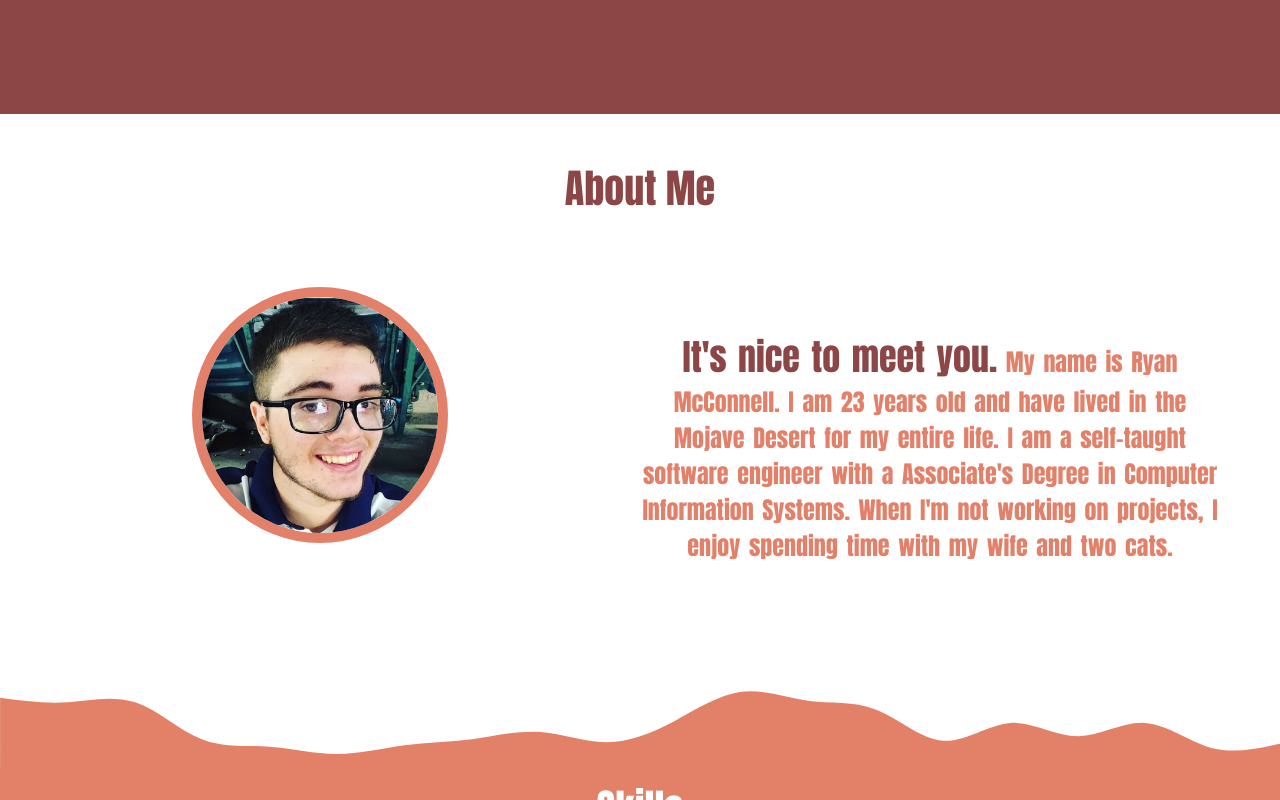
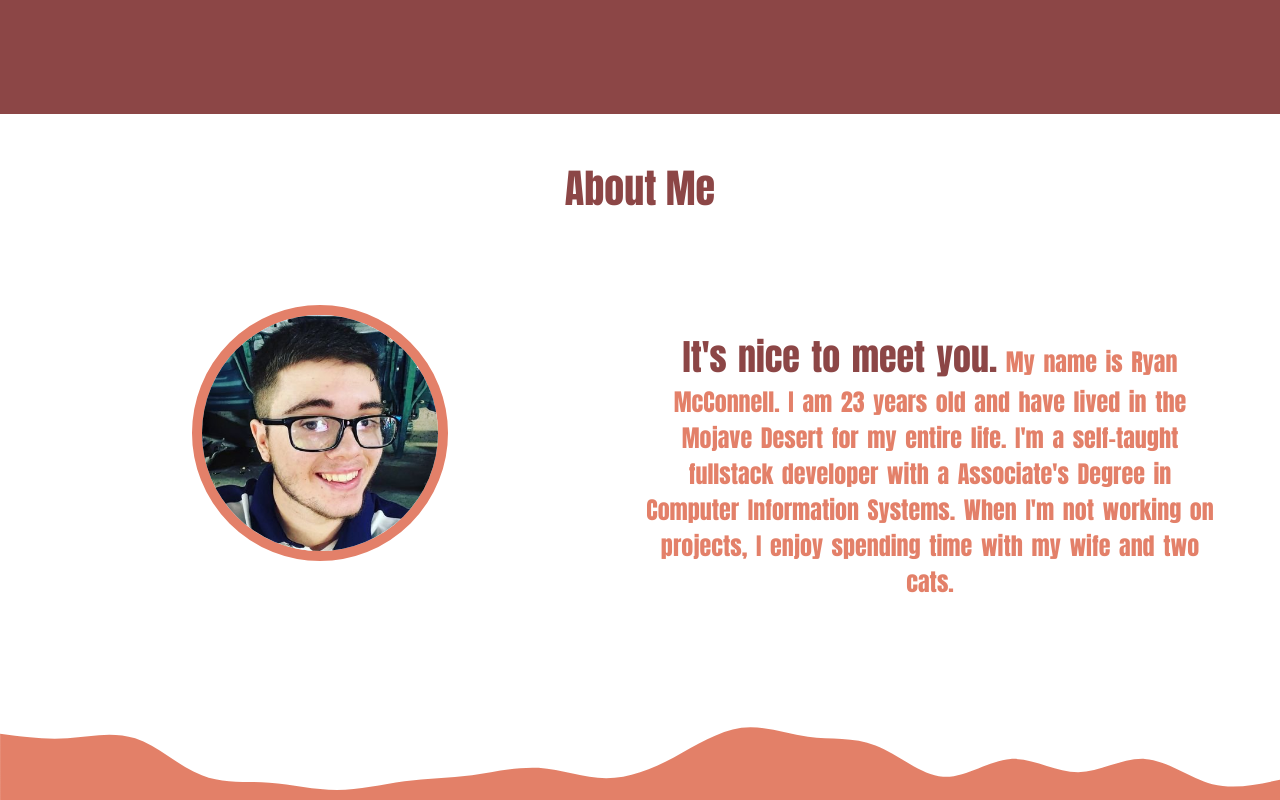
Before and after one commit to RyanMcConnell/Portfolio-1, a website: page index.html in a window 1280 px wide. Shown: the part 586-1386 px from the top of the page. Drawn offline with nearby package versions, Linux system fonts and the light colour scheme.

Commit message:
spelling changes

```diff
--- a/index.html
+++ b/index.html
@@ -21,7 +21,7 @@
 
     <!--ANIMATIONS-->
     <link href="https://unpkg.com/aos@2.3.1/dist/aos.css" rel="stylesheet">
-    <title>Ryan McConnell: Junior Fullstack Developer</title>
+    <title>Ryan McConnell | Junior Fullstack Developer</title>
 </head>
 
 <body>
@@ -80,9 +80,8 @@
                 <span class="introduction-greeting">It's nice to meet you.</span>
                 My name is Ryan McConnell.
                 I am 23 years old and have lived in the Mojave Desert for my entire life.
-                I am a self-taught software engineer with a Associate's Degree in Computer Information Systems. When
-                I'm
-                not working on projects, I enjoy spending time with my wife and two cats.
+                I'm a self-taught fullstack developer with a Associate's Degree in Computer Information Systems. When
+                I'm not working on projects, I enjoy spending time with my wife and two cats.
             </p>
         </div>
     </div>
```
Also changed, not shown: 1 other file.
